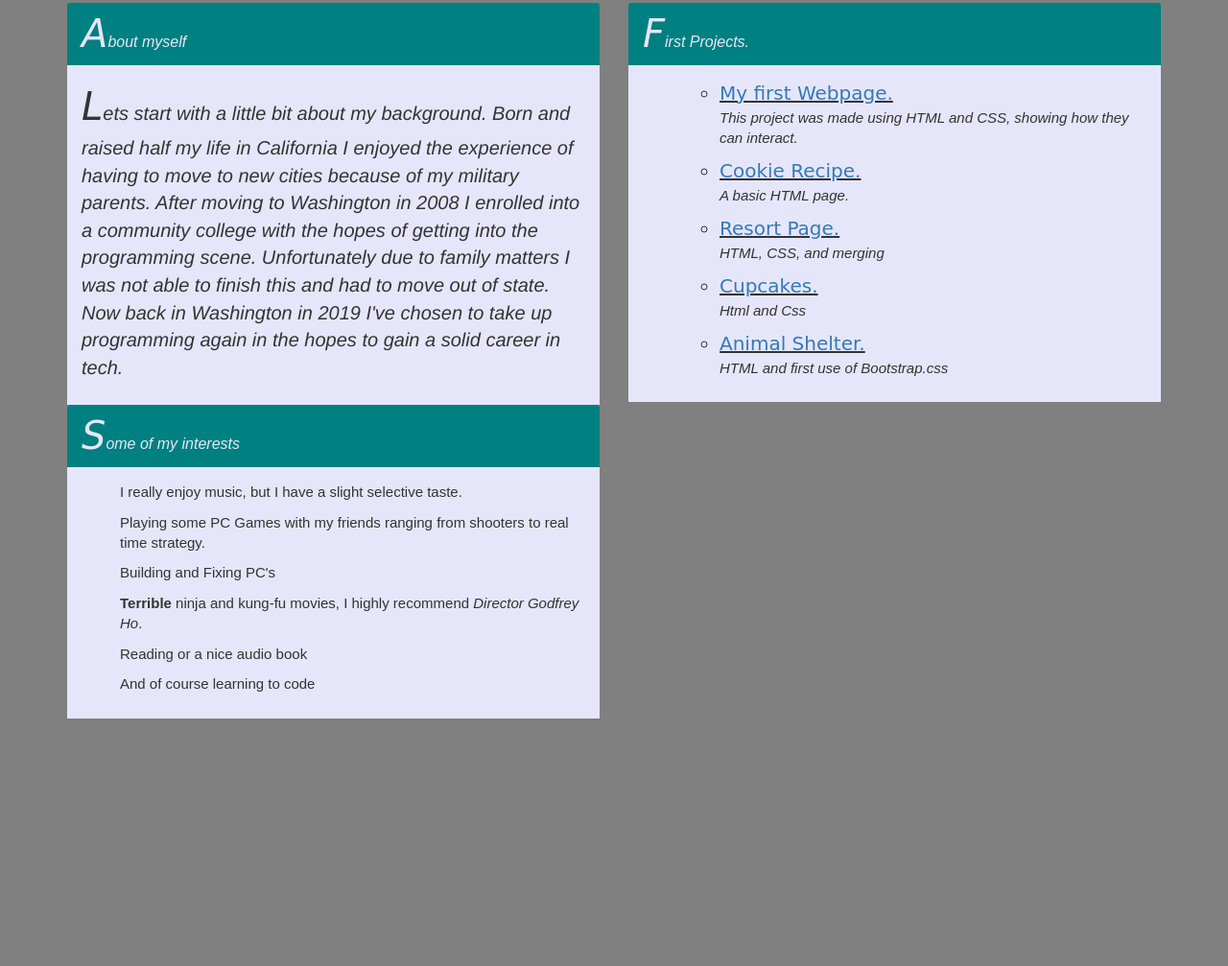
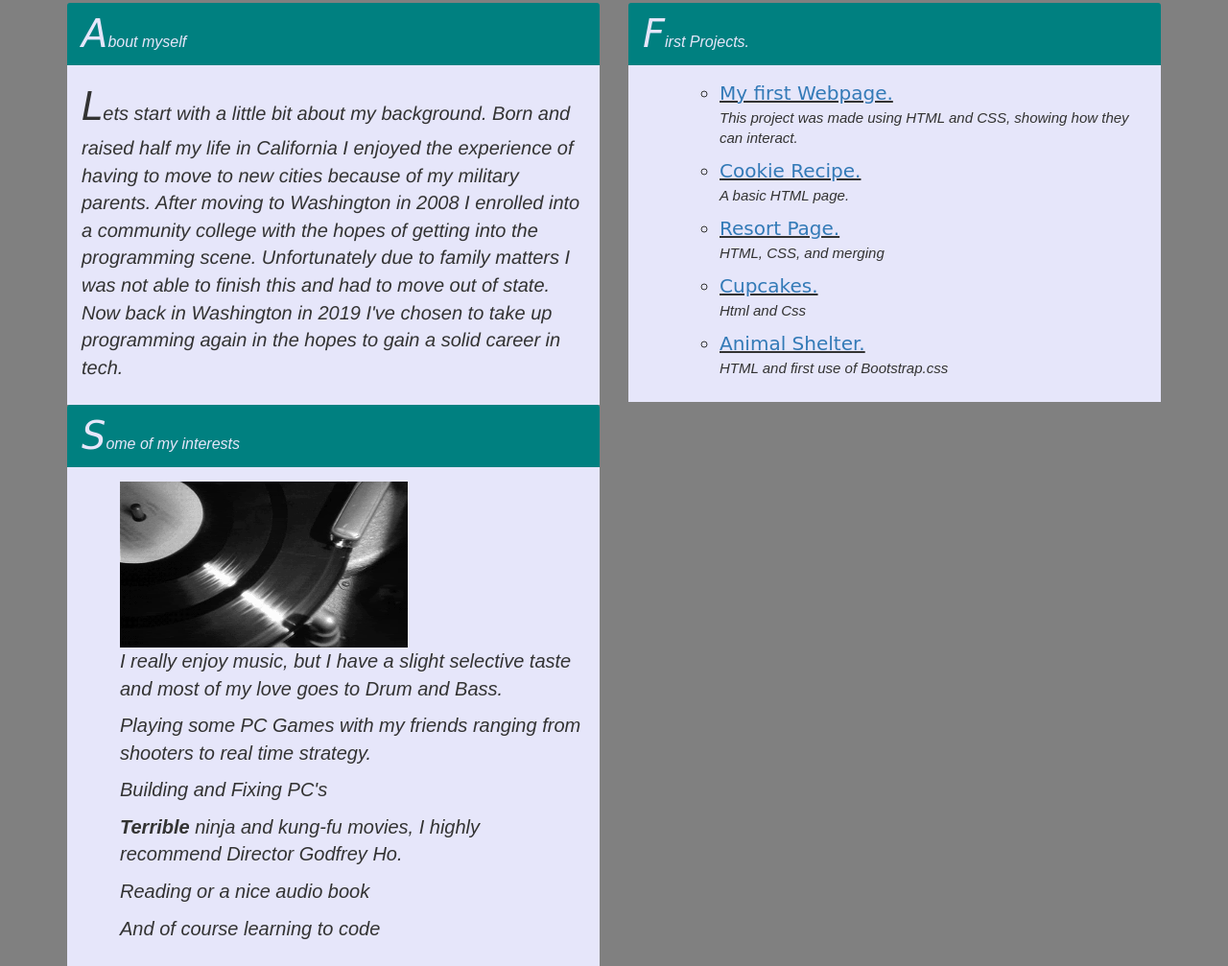
Before and after one commit to Torrent67/Epicodus-Independent-Porject1, a plain HTML site: page index.html in a window 1280 px wide. Shown: the part 427-1434 px from the top of the page at 96% size. Before the commit the page ends 1176 px from the top, so only its background shows below. Drawn offline with Linux system fonts and the light colour scheme.

Commit message:
added float .gif

```diff
--- a/css/styles.css
+++ b/css/styles.css
@@ -70,9 +70,15 @@ body{
   font-style: italic;
   font-family: sans-serif;
 }
+#spin{
+  width: 300px;
+  float: top;
+  center;
+}
 .interests{
-  font-size: 15px;
+  font-size: 20px;
   font-family: sans-serif;
+  font-style: italic;
 }
 @@media query screen and (max-width:980px) and (max-width:1200px){
   .panel {
--- a/index.html
+++ b/index.html
@@ -51,7 +51,8 @@
               </div>
               <div class="panel-body">
                 <ul>
-                  <p class="interests">I really enjoy music, but I have a slight selective taste.<p>
+                  <img id="spin" src="css/img/vinyl.gif">
+                  <p class="interests">I really enjoy music, but I have a slight selective taste and most of my love goes to Drum and Bass.<p>
                     <p class="interests">Playing some PC Games with my friends ranging from shooters to real time strategy.</p>
                     <p class="interests">Building and Fixing PC's</p>
                     <p class="interests"><strong>Terrible</strong> ninja and kung-fu movies, I highly recommend <em>Director Godfrey Ho</em>.</p>
```
Also changed, not shown: css/img/rain3.gif (deleted), css/img/vinyl.gif (added), 3 other files.
